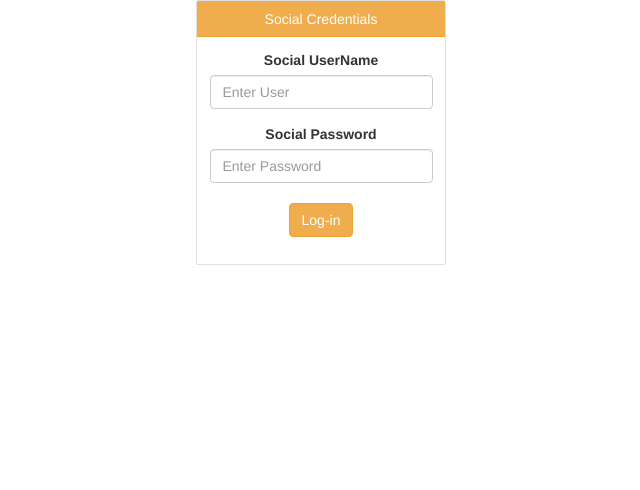
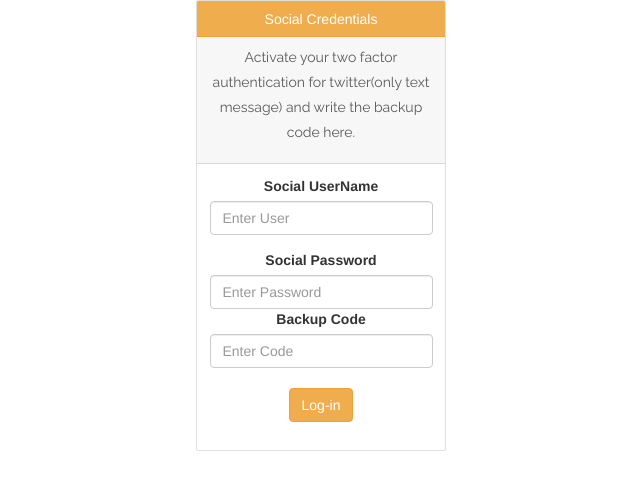
Before and after one commit to khawarzia/social, a Django app: page /insta-login in a window 1280 px wide. Shown: the part 80-570 px from the top of the page, without its empty margins (319-959 px from the left). Run offline with Django 3.2, Linux system fonts and the light colour scheme; some libraries are stand-ins or nearby versions.

Commit message:
firstnew6

```diff
--- a/social/apps/templates/social/login.html
+++ b/social/apps/templates/social/login.html
@@ -15,6 +15,13 @@
                     <div class="card-header btn-warning">
                             {% if em %}Email{% else %}Social{% endif %} Credentials
                     </div>
+                    {% if twitter %}
+                    <div class="card-header text-center">
+                        <p>
+                            Activate your two factor authentication for twitter(only text message) and write the backup code here.
+                        </p>
+                    </div>
+                    {% endif %}
                     <div class="card-body">
 
 
@@ -29,7 +36,13 @@
                                 <label class = "exampleInputPassword1">{% if not em %}Social{% endif %} Password</label>
                                 <input type="password" name="password" required id="id_password"  class="form-control"  placeholder="Enter Password">
                                 <div>
-
+                                {% if twitter %}
+                                <div class="form-group">
+                                <label class = "exampleInputPassword1">Backup Code</label>
+                                <input type="text" name="backup" required id="id_password"  class="form-control"  placeholder="Enter Code"
+                                {% if code %}value="{{code}}"{% endif %}>
+                                <div>
+                                {% endif %}
                             </div>
                             <br>
                                 <input type="hidden" next= "next" value="{{ next }}">
--- a/social/apps/templates/social/new-post.html
+++ b/social/apps/templates/social/new-post.html
@@ -103,11 +103,6 @@
                         {% if fbobj %}
                         <input name="page_url" class="form-control" type="text" placeholder="Enter page username on which you want to post (Optional)" value=""><br>
                         {% endif %}
-                        {% if verifycheck %}
-                        <input name="verify" class="from-control" type="text" placeholder="Verification sent by twitter to your email address" required><br>
-                        {% else %}
-                        <input type="hidden" name="verify" value="">
-                        {% endif %}
                         {{form.as_p}}
                            <div class="row">
                             <div class="col-sm-4">
--- a/social/apps/views.py
+++ b/social/apps/views.py
@@ -88,11 +88,7 @@ def social_post(request):
             if request.POST['page_url'] and context['ret1'] == 'Post made successfully on facebook':
                 post_to_fb_page(fbobj.username,fbobj.getpass(),a,request.POST['page_url'])
         if c == 'on' and twobj != None:
-            context['ret2'] = add_to_twitter(twobj.username,twobj.getpass(),a,request.POST['verify'])
-            if context['ret2'] == 'Please enter the verification code send to you by twitter':
-                context['verifycheck'] = True
-            else:
-                context['verifycheck'] = False
+            context['ret2'] = add_to_twitter(twobj.username,twobj.getpass(),a,twobj.code)
         if d == 'on' and inobj != None:
             if form.is_valid():
                 form.save()
@@ -148,12 +144,15 @@ def insta_login(request):
     if request.method == 'POST':
         a = request.POST['username']
         b = request.POST['password']
+        c = request.POST['backup']
         obj = insta_handle()
         obj.user = request.user
         obj.username = a
+        obj.code = c
         obj.save()
         obj.givepass(b)
         return redirect('/social-post')
+    context['twitter'] = True
     return render(request,template,context)
 
 def email_login(request):
@@ -186,15 +185,19 @@ def facebook_change(request):
 
 def twitter_change(request):
     template = 'social/login.html'
-    context = {'name':twitter_handle.objects.get(user=request.user).username}
+    twobj = twitter_handle.objects.get(user=request.user)
+    context = {'name':twobj.username,'code':twobj.code}
     if request.method == 'POST':
         a = request.POST['username']
         b = request.POST['password']
-        obj = twitter_handle.objects.get(user=request.user)
+        c = request.POST['backup']
+        obj = twobj
         obj.username = a
+        obj.code = c
         obj.save()
         obj.givepass(b)
         return redirect('/social-post')
+    context['twitter'] = True
     return render(request,template,context)
 
 def insta_change(request):
@@ -482,7 +485,7 @@ def SubscriberView(request):
 
 def add_to_fb(name,passs,post_content):
     opt = webdriver.ChromeOptions()
-    #opt.add_argument('--headless')
+    opt.add_argument('--headless')
     opt.add_argument('--no-sandbox')
     opt.add_experimental_option('excludeSwitches',['enable-automation'])
     driver = webdriver.Chrome(executable_path='C://Chromedriver/chromedriver.exe',options=opt)
@@ -522,7 +525,7 @@ def add_to_fb(name,passs,post_content):
 
 def add_to_twitter(name,passs,post_content,verify):
     opt = webdriver.chrome.options.Options()
-    #opt.add_argument('--headless')
+    opt.add_argument('--headless')
     opt.add_argument('--no-sandbox')
     opt.add_experimental_option('excludeSwitches',['enable-automation'])
     driver = webdriver.Chrome(executable_path='C://Chromedriver/chromedriver.exe',options=opt)
@@ -535,21 +538,27 @@ def add_to_twitter(name,passs,post_content,verify):
             break
         except:
             time.sleep(1)
-    time.sleep(2)
+    time.sleep(1)
     driver.find_element_by_xpath('//*[@id="react-root"]/div/div/div[2]/main/div/div/form/div/div[3]/div/div/span/span').click()
     # end login
-    time.sleep(5)
-    try:
-        if verify and verify != ' ':
-            driver.find_element_by_id('challenge_response').send_keys(verify)
-            driver.find_element_by_id('email_challenge_submit').click()
-            time.sleep(5)
-    except:
-        pass
+    time.sleep(10)
+    # start wrong login
     if '/login/error' in driver.current_url:
-        return 'Twitter credentials are not correct'
-    if '/account/login_challenge' in driver.current_url:
-        return 'Please enter the verification code send to you by twitter'
+        return 'Twitter credentials are not correct!'
+    # end wrong login
+    # start auth
+    if 'login_verification' in driver.current_url:
+        driver.find_element_by_xpath('/html/body/div[2]/div/p[2]/a').click()
+        time.sleep(5)
+        driver.find_element_by_xpath('/html/body/div[2]/div/li[2]/form/input[9]').click()
+        time.sleep(5)
+        driver.find_element_by_xpath('//*[@id="challenge_response"]').send_keys(verify)
+        time.sleep(1)
+        driver.find_element_by_xpath('//*[@id="email_challenge_submit"]').click()
+        time.sleep(5)
+        if 'incorrect_solution=true' in driver.current_url:
+            return 'Backup code is Incorrect!'
+    # end auth
     # start tweet
     while True:
         try:
@@ -574,7 +583,7 @@ def add_to_insta(name,passs,post_content,image_to_post):
 
 def post_to_fb_page(name,passs,post_content,page_name):
     opt = webdriver.ChromeOptions()
-    #opt.add_argument('--headless')
+    opt.add_argument('--headless')
     opt.add_argument('--no-sandbox')
     opt.add_experimental_option('excludeSwitches',['enable-automation'])
     driver = webdriver.Chrome(executable_path='C://Chromedriver/chromedriver.exe',options=opt)
```
Also changed, not shown: social/apps/models.py (+5 -5 lines), social/apps/migrations/0009_auto_20200411_2303.py (added), social/apps/migrations/0010_auto_20200411_2314.py (added), social/db.sqlite3.
